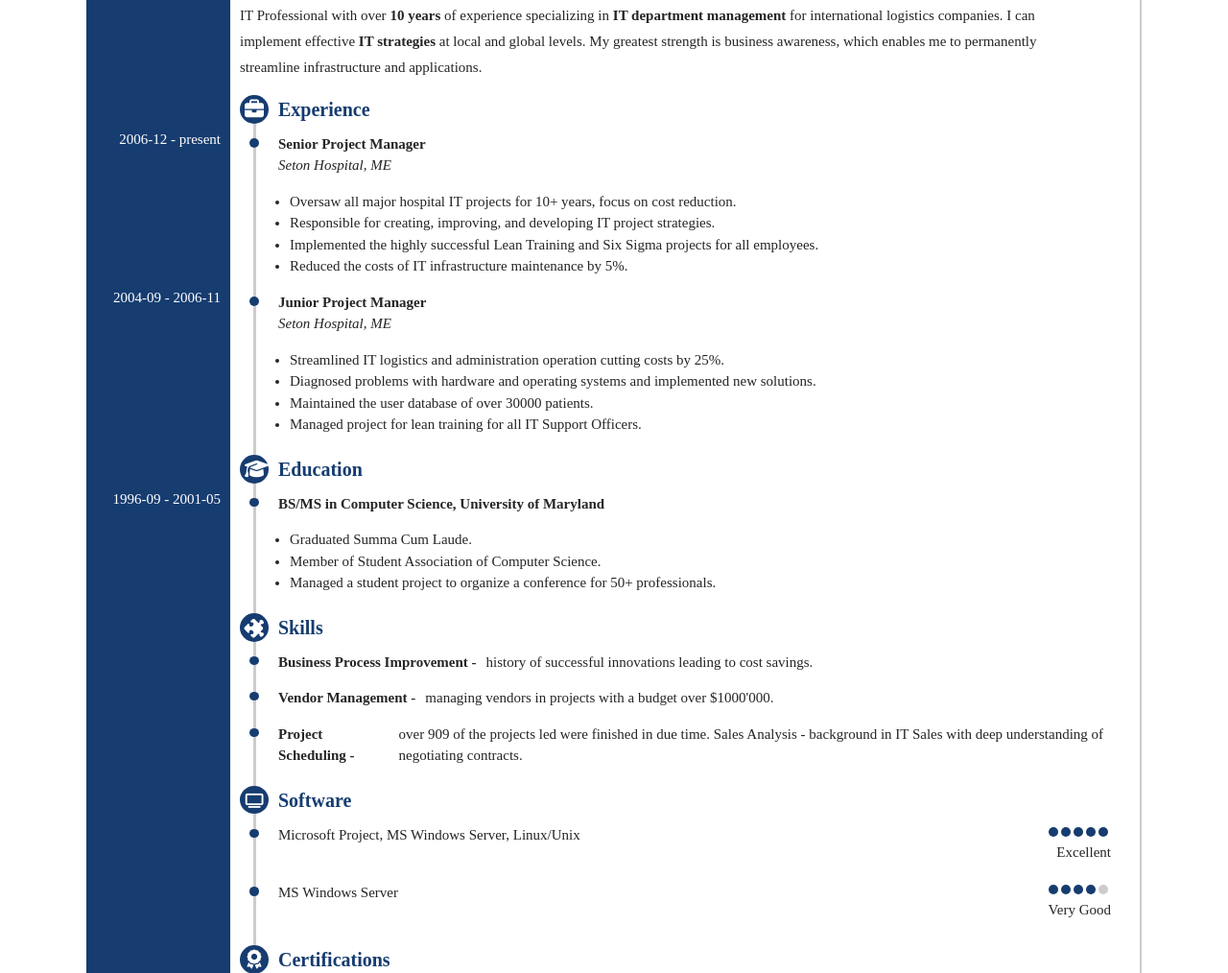
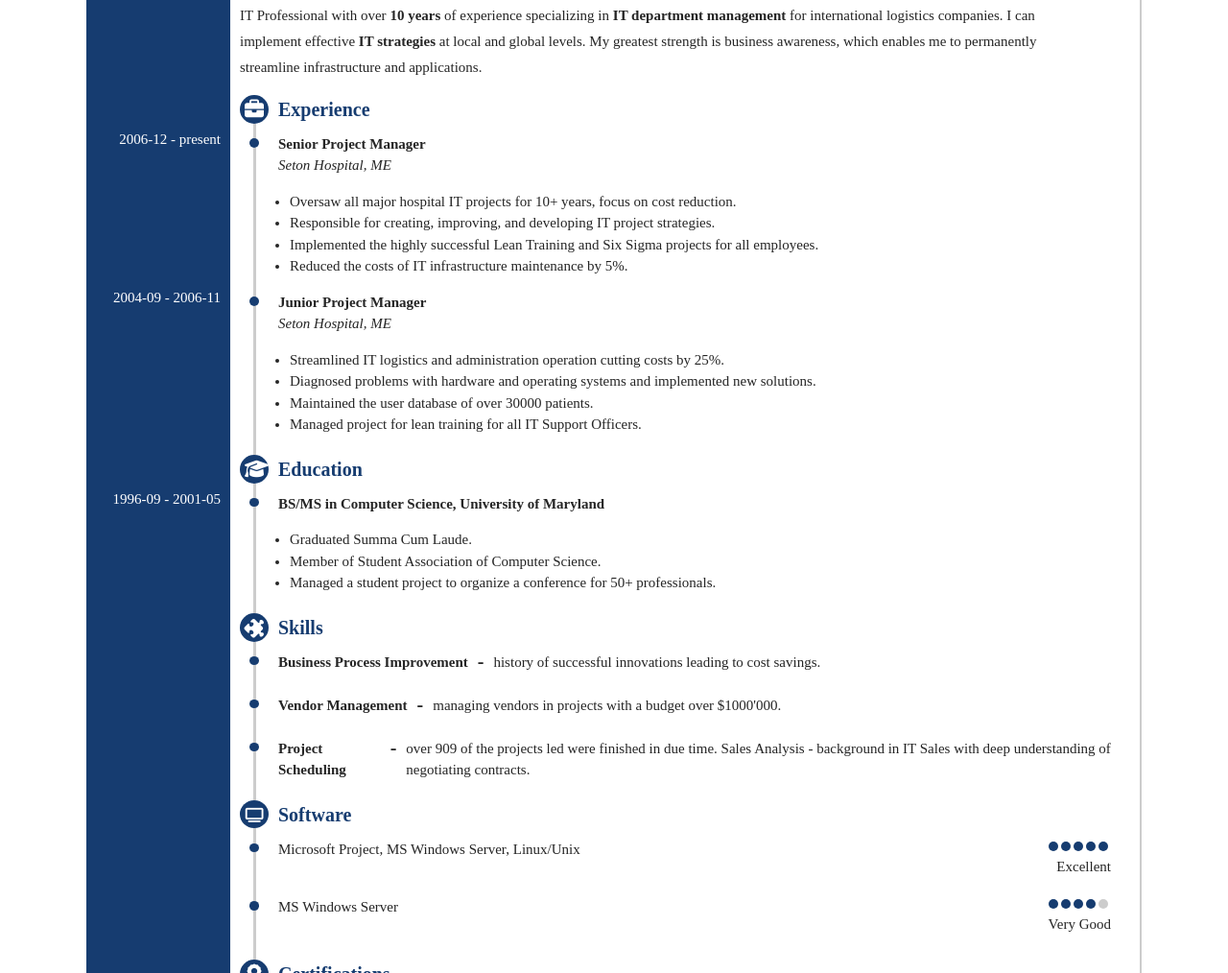
Before and after one commit to K-Ds/cv, a plain HTML site: page index.html in a window 1280 px wide. Shown: the part 217-1231 px from the top of the page at 96% size. Drawn offline with Linux system fonts and the light colour scheme.

Commit message:
final copy

```diff
--- a/css/style.css
+++ b/css/style.css
@@ -286,3 +286,10 @@ main {
     font-weight: bold;
     padding-right: 1rem;
 }
+
+.bar {
+    padding-right: 1rem;
+    font-weight: bold;
+    font-size: 2rem;
+    transform: translateY(-.5rem);
+}
--- a/index.html
+++ b/index.html
@@ -201,7 +201,8 @@
         </div>
 
         <div class="timeline__detail timeline__detail--inline">
-          <span class="skill__name">Business Process Improvement -</span>
+          <span class="skill__name">Business Process Improvement </span>
+          <span class="bar">- </span>
           <span class="skill__description">
             history of successful innovations leading to cost savings.
           </span>
@@ -218,7 +219,8 @@
         </div>
 
         <div class="timeline__detail timeline__detail--inline">
-          <span class="skill__name">Vendor Management -</span>
+          <span class="skill__name">Vendor Management</span>
+          <span class="bar">- </span>
           <span class="skill__description">
             managing vendors in projects with a budget over $1000'000.
           </span>
@@ -235,7 +237,8 @@
         </div>
 
         <div class="timeline__detail timeline__detail--inline">
-          <span class="skill__name">Project Scheduling -</span>
+          <span class="skill__name">Project Scheduling</span>
+          <span class="bar">- </span>
           <span class="skill__description">
             over 909 of the projects led were finished in due time. Sales
             Analysis - background in IT Sales with deep understanding of
```
